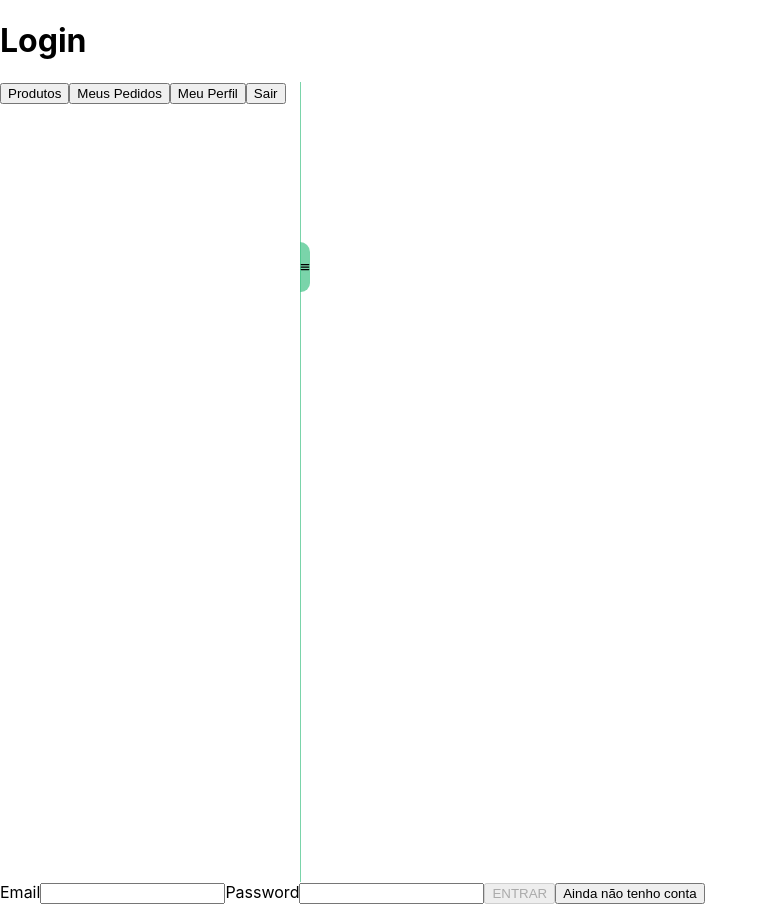
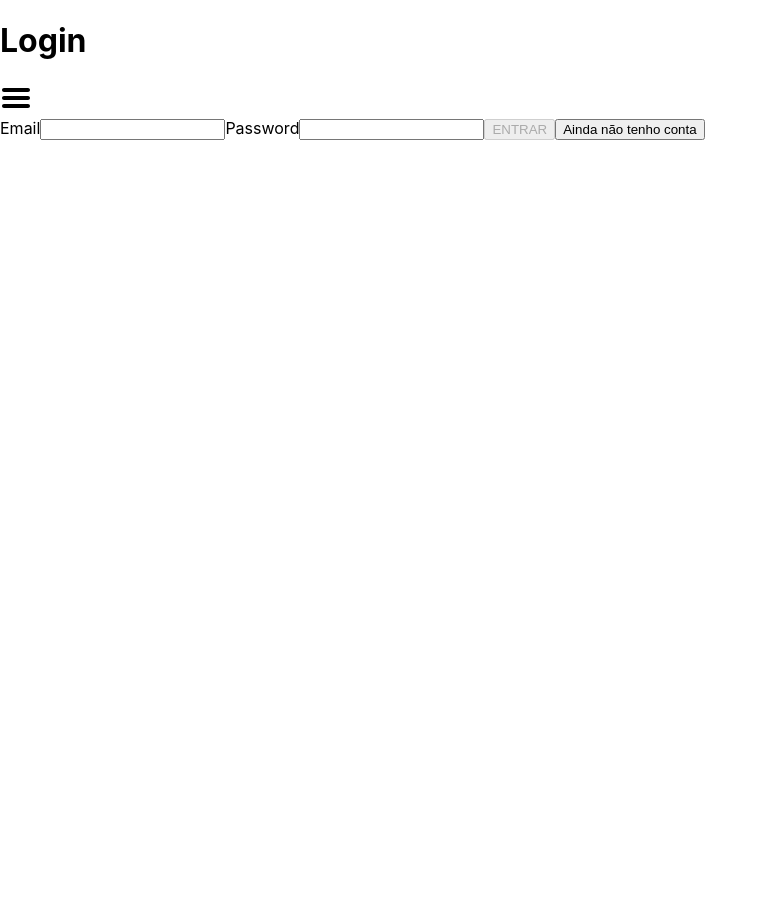
Before and after one commit to tryber/sd-03-trybeer-10, a React (Create React App) app in the folder front-end/: page /login in a window 1280 px wide. Shown: the whole page, without its empty margins (0-768 px from the left). After the commit the page ends 800 px from the top, so only its background shows below. Built offline with nearby package versions, Linux system fonts and the light colour scheme.

Commit message:
sidebar toggle ok, work on logout button

```diff
--- a/front-end/src/components/Header.jsx
+++ b/front-end/src/components/Header.jsx
@@ -1,53 +1,30 @@
 import React from 'react';
-import { Link } from 'react-router-dom';
+import { Link, useHistory } from 'react-router-dom';
 import burgerMenuIcon from '../images/icons/burgerMenuIcon.svg';
 import "../styles/sidebar.css";
 
-const Sidebar = ({ width, height, children }) => {
-  const [xPosition, setX] = React.useState(-width);
-
-  const toggleMenu = () => {
-    if (xPosition < 0) {
-      setX(0);
-    } else {
-      setX(-width);
-    }
-  };
-
-  React.useEffect(() => {
-    setX(0);
-  }, []);
-  return (
-    <React.Fragment>
-      <div
-        className="side-bar"
-        style={{
-          transform: `translatex(${xPosition}px)`,
-          width: width,
-          minHeight: height
-        }}
-      >
-        <img data-testid="top-hamburguer"
-          alt="Menu button" src={burgerMenuIcon}
-          className="toggle-menu"
-          style={{ transform: `translate(${width}px, 20vh)` }}
-          onClick={() => toggleMenu()}
-        />
-        <div className="content">{children}</div>
-      </div>
-    </React.Fragment>
-  );
+const toggleMenu = (sideMenu, setsideMenu) => {
+  if (sideMenu === 'hide-side-menu') return setsideMenu('show-side-menu');
+  return setsideMenu('hide-side-menu');
 };
 
 function Header({ title }) {
+
+  const history = useHistory();
+  const handleLogout = () => {
+    localStorage.removeItem('user');
+    history.push("/logout");
+  };
+
+  const [sideMenu, setsideMenu] = React.useState('hide-side-menu');
   return (
     <header>
       <h1 data-testid="top-title">{title}</h1>
-      {/* <img data-testid="top-hamburguer"
+      <img data-testid="top-hamburguer"
         alt="Menu button" src={burgerMenuIcon}
-        onClick={() => toggleMenu()}
-      /> */}
-      <Sidebar class="side-menu-container" width={300} height={"100vh"}>
+        onClick={() => toggleMenu(sideMenu, setsideMenu)}
+      />
+    <div class={ `side-menu-container ${sideMenu}` }>
       <Link to="/products">
         <button data-testid="side-menu-item-products">Produtos</button>
       </Link>
@@ -57,12 +34,13 @@ function Header({ title }) {
       <Link to="/profile">
         <button data-testid="side-menu-item-my-profile">Meu Perfil</button>
       </Link>
-        <Link to="/login">
-          <button data-testid="side-menu-item-logout">Sair</button>
-        </Link>
-      </Sidebar>
+      <button data-testid="side-menu-item-logout" type="button" onclick={handleLogout}>
+        Sair
+      </button>
+    </div>
     </header>
   )
 };
 
 export default Header;
+// based on https://medium.com/javascript-in-plain-english/create-a-reusable-sidebar-component-with-react-d75cf48a053a and Leticia Lima Pull Request at https://github.com/tryber/sd-03-trybeer-1/pull/9/files
--- a/front-end/src/styles/sidebar.css
+++ b/front-end/src/styles/sidebar.css
@@ -1,24 +1,15 @@
-.side-bar {
-  height: 100% !important;
+.side-menu-container {
   display: flex;
   flex-direction: column;
-  border-right: 1px solid;
-  border-radius: 0;
-  border-color: rgba(64, 194, 133, 0.693);
-  background-color: rgb(255, 255, 255);
-  transition: 0.8s ease;
+  position: absolute;
+  transition: 0.6s;
+  width: 200px;
 }
 
-.toggle-menu {
-  height: 50px;
-  border-top-right-radius: 10rem;
-  border-bottom-right-radius: 9rem;
-  width: 10px;
-  position: absolute;
-  left: 0;
-  outline: none;
-  z-index: 1;
-  background-color: rgba(64, 194, 133, 0.693);
-  border-color: rgba(64, 194, 133, 0.693);
-  border-left: 0;
+.show-side-menu {
+  transform: translate(0px);
 }
+
+.hide-side-menu {
+  transform: translate(-200px);
+}
--- a/package.json
+++ b/package.json
@@ -28,7 +28,7 @@
     "sequelize": "^6.3.4"
   },
   "devDependencies": {
-    "cypress": "^5.0.0",
+    "cypress": "^5.2.0",
     "cypress-multi-reporters": "^1.2.3",
     "dotenv": "^8.2.0",
     "faker": "^4.1.0",
```
Also changed, not shown: front-end/src/components/Sidebar.jsx (added, +28 -0 lines), 1 other file (tests, documents, lock files or other folders). Lines whose indentation alone changed are shown as unchanged.
